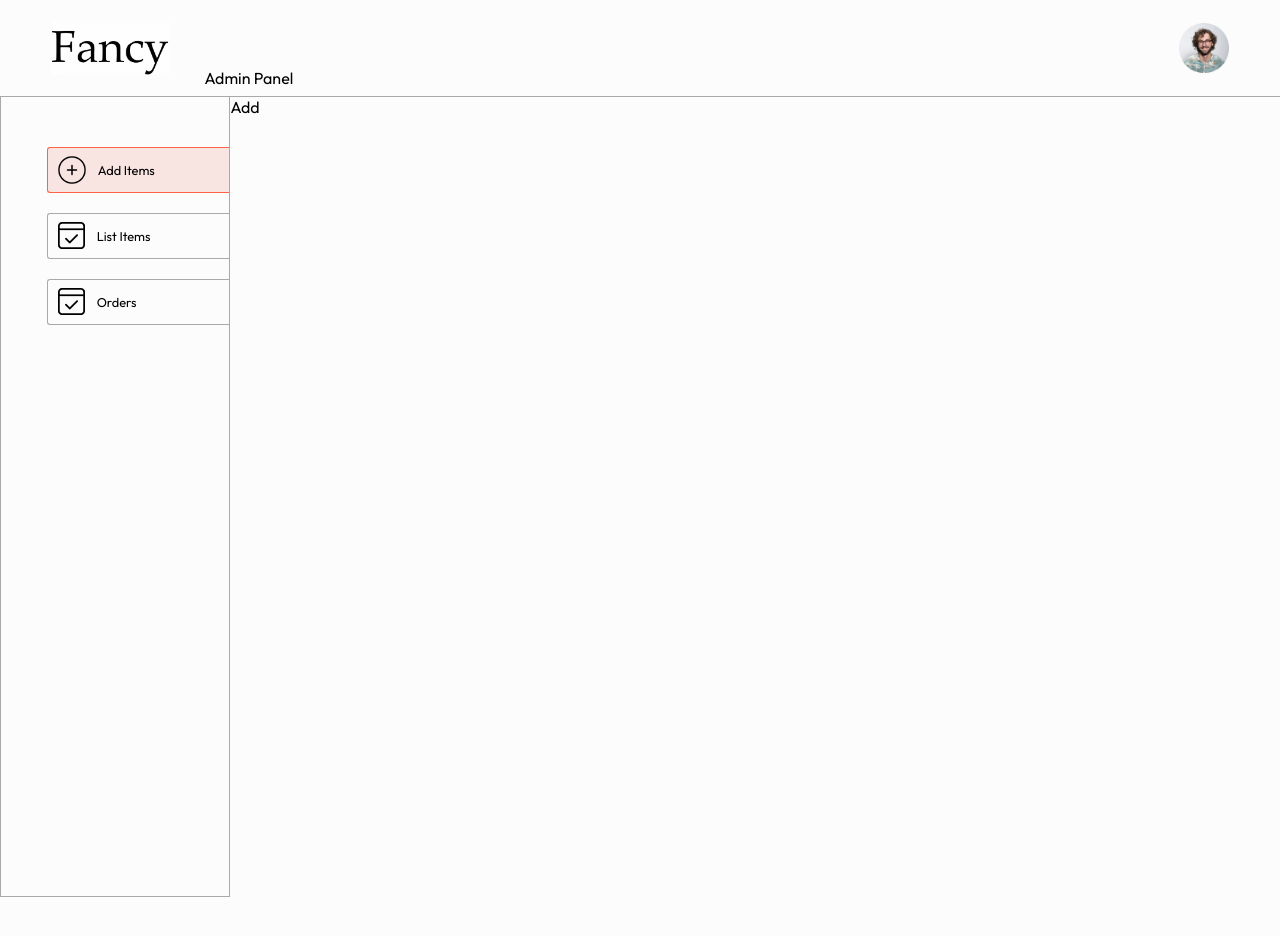
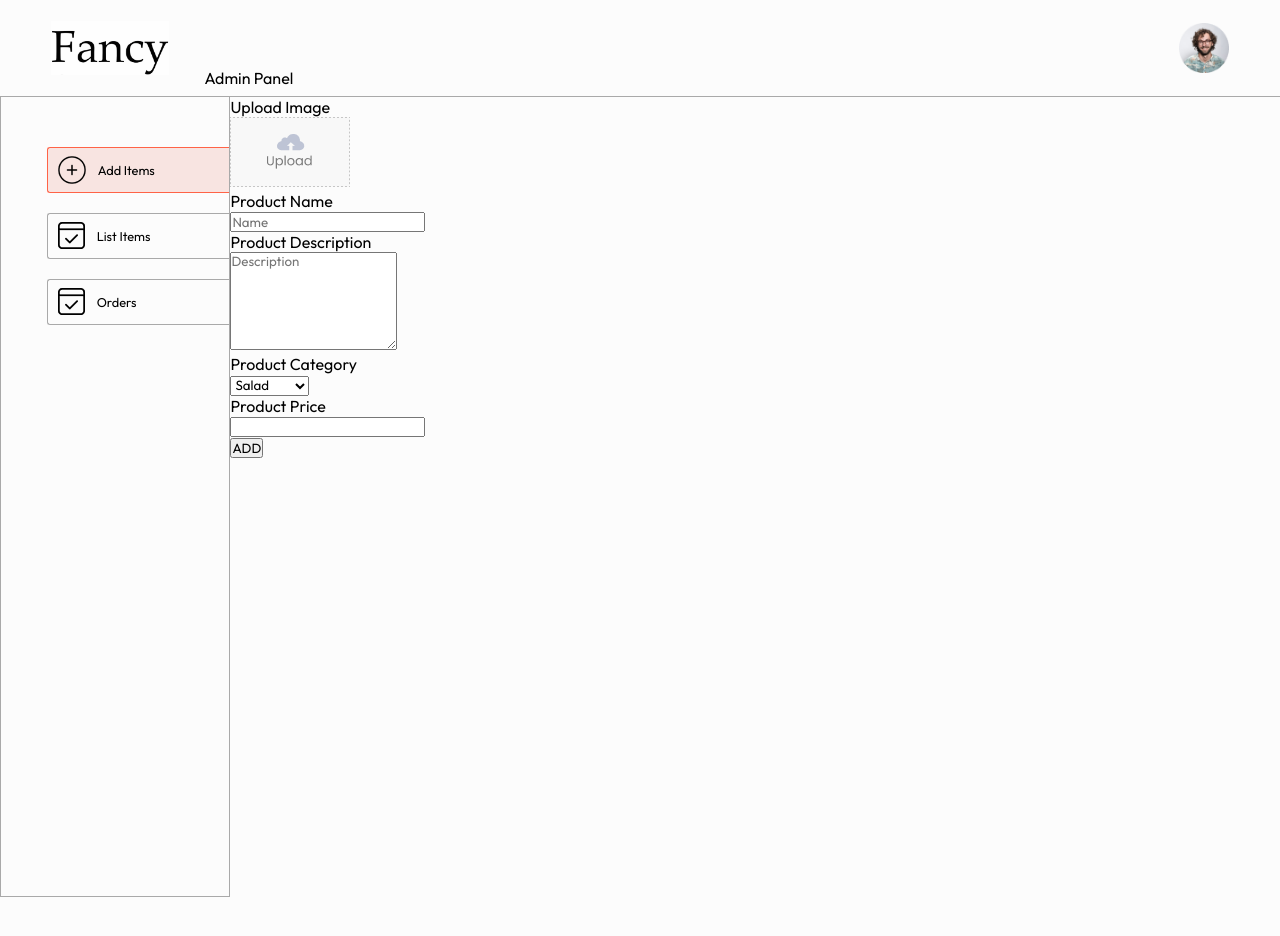
Before and after one commit to mehmetpektass/Food-Delivery-MERN-Stack, a React (Vite) app in the folder project/admin/: page /add in a window 1280 px wide. Shown: the top 936 px of the page. Built offline with nearby package versions, Linux system fonts and the light colour scheme.

Commit message:
edited add page text

```diff
--- a/project/admin/src/pages/Add/Add.jsx
+++ b/project/admin/src/pages/Add/Add.jsx
@@ -1,9 +1,48 @@
 import React from 'react'
 import './Add.css'
+import { adminAssets } from '../../assets/admin_assets/assets'
 
 const Add = () => {
   return (
-    <div>Add</div>
+    <div className='add'>
+        <form className='flex-col'>
+            <div className='add-image-upload flex-col'>
+                <p>Upload Image</p>
+                <label htmlFor="image">
+                    <img src={adminAssets.upload_area} alt="" />
+                </label>
+                <input type="file" id='image' hidden required/>
+            </div>
+            <div className='add-product-name flex-col'>
+                <p>Product Name</p>
+                <input type="text" name='name' placeholder='Name' />
+            </div>
+            <div className='add-product-description flex-col'>
+                <p>Product Description</p>
+                <textarea name='description' rows='6' placeholder='Description' />
+            </div>
+            <div className='add-product-price'>
+                <div className='add-category flex-col'>
+                    <p>Product Category</p>
+                    <select name="category">
+                        <option value="Salad">Salad</option>
+                        <option value="Rolls">Rolls</option>
+                        <option value="Deserts">Deserts</option>
+                        <option value="Sandwich">Sandwich</option>
+                        <option value="Cake">Cake</option>
+                        <option value="Pure Veg">Pure Veg</option>
+                        <option value="Pasta">Pasta</option>
+                        <option value="Noodles">Noodles</option>
+                    </select>
+                </div>
+                <div className='add-price flex-col'>
+                    <p>Product Price</p>
+                    <input type="number" name='price' placeholder='' />
+                </div>
+            </div>
+            <button type='submit' className='add-button'>ADD</button>
+        </form>
+    </div>
   )
 }
 
```
